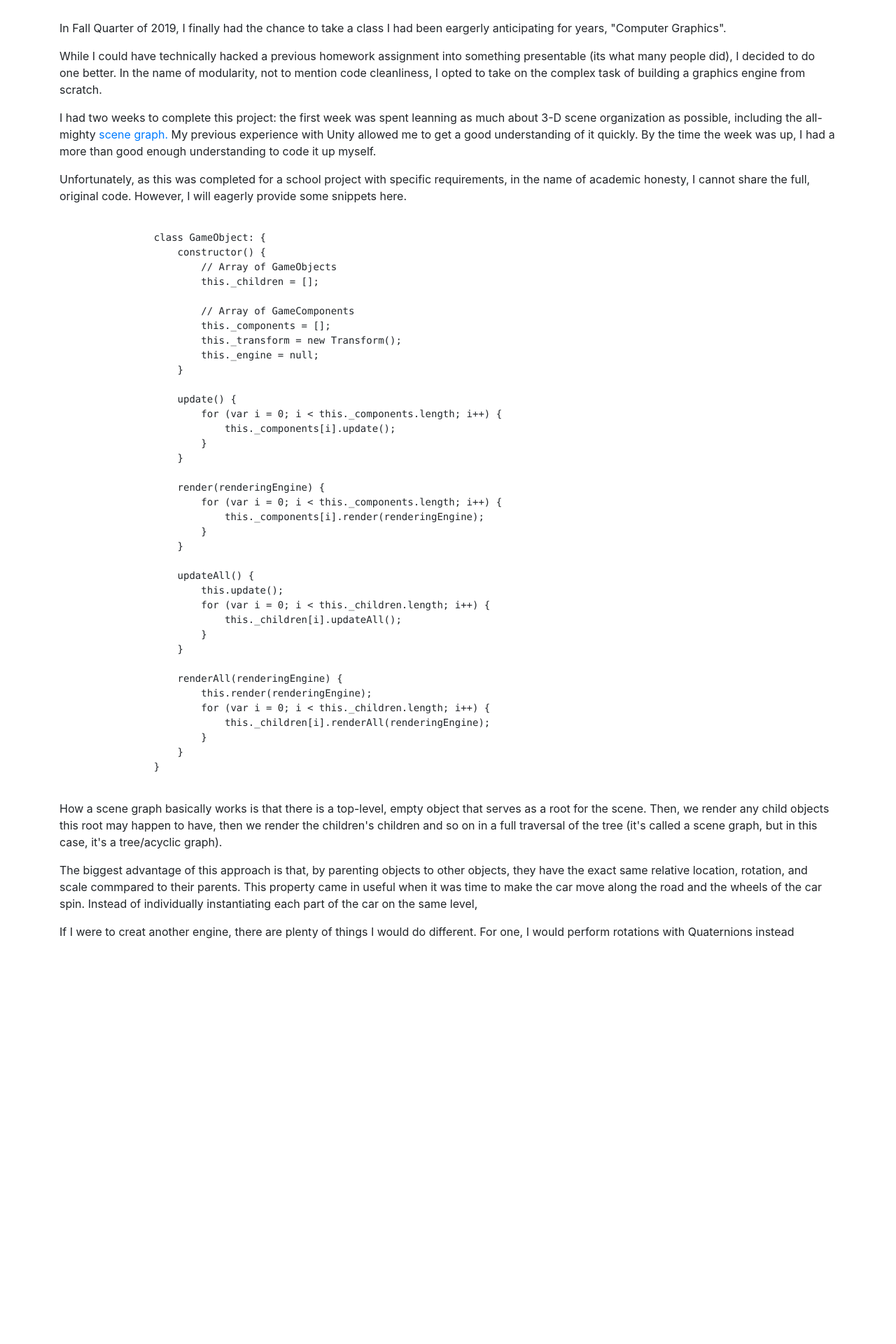
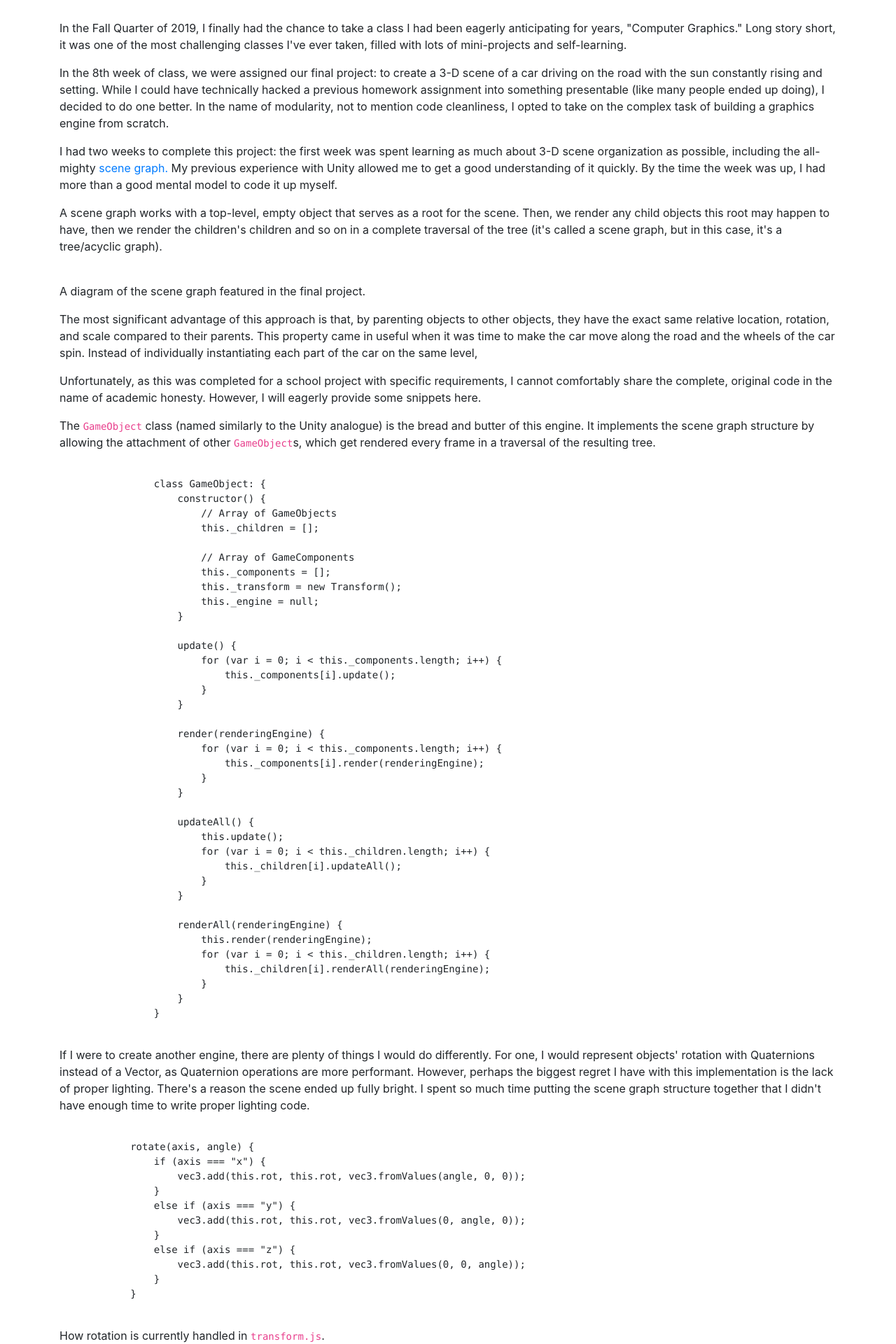
Before and after one commit to iancooperman/iancooperman.github.io, a React (Create React App) app: page /projects/javascript-graphics-engine in a window 1280 px wide. Shown: the part 988-2908 px from the top of the page at 70% size. Before the commit the page ends 2347 px from the top, so only its background shows below. Built offline with nearby package versions, Linux system fonts and the light colour scheme.

Commit message:
Refined text on JavaScript Graphics Engine Page

```diff
--- a/src/JavaScriptGraphicsEngineBody.js
+++ b/src/JavaScriptGraphicsEngineBody.js
@@ -1,4 +1,5 @@
 // Local imports
+import { Figure } from './utility'
 
 // Bootstrap imports
 import 'bootstrap/dist/css/bootstrap.min.css';
@@ -8,13 +9,25 @@ import Container from 'react-bootstrap/Container';
 function JavaScriptGraphicsEngineBody(props) {
     return (
         <Container>
-            <p>In Fall Quarter of 2019, I finally had the chance to take a class I had been eargerly anticipating for years, "Computer Graphics".</p>
+            <p>In the Fall Quarter of 2019, I finally had the chance to take a class I had been eagerly anticipating for years, "Computer Graphics." Long story short, it was one of the most challenging classes I've ever taken, filled with lots of mini-projects and self-learning.</p>
 
-            <p>While I could have technically hacked a previous homework assignment into something presentable (its what many people did), I decided to do one better. In the name of modularity, not to mention code cleanliness, I opted to take on the complex task of building a graphics engine from scratch.</p>
+            <p>In the 8th week of class, we were assigned our final project: to create a 3-D scene of a car driving on the road with the sun constantly rising and setting. While I could have technically hacked a previous homework assignment into something presentable (like many people ended up doing), I decided to do one better. In the name of modularity, not to mention code cleanliness, I opted to take on the complex task of building a graphics engine from scratch.</p>
 
-            <p>I had two weeks to complete this project: the first week was spent leanning as much about 3-D scene organization as possible, including the all-mighty <a href="https://en.wikipedia.org/wiki/Scene_graph">scene graph.</a> My previous experience with Unity allowed me to get a good understanding of it quickly. By the time the week was up, I had a more than good enough understanding to code it up myself.</p>
+            <p>I had two weeks to complete this project: the first week was spent learning as much about 3-D scene organization as possible, including the all-mighty <a href="https://en.wikipedia.org/wiki/Scene_graph">scene graph.</a> My previous experience with Unity allowed me to get a good understanding of it quickly. By the time the week was up, I had more than a good mental model to code it up myself.</p>
 
-            <p>Unfortunately, as this was completed for a school project with specific requirements, in the name of academic honesty, I cannot share the full, original code. However, I will eagerly provide some snippets here.</p>
+
+
+            <p>A scene graph works with a top-level, empty object that serves as a root for
+                the scene. Then, we render any child objects this root may happen to have, then we render the children's children and so on in a complete traversal of the tree (it's called a scene graph, but in this case, it's a tree/acyclic graph).</p>
+
+
+            <Figure caption="A diagram of the scene graph featured in the final project."></Figure>
+
+            <p>The most significant advantage of this approach is that, by parenting objects to other objects, they have the exact same relative location, rotation, and scale compared to their parents. This property came in useful when it was time to make the car move along the road and the wheels of the car spin. Instead of individually instantiating each part of the car on the same level, </p>
+
+            <p>Unfortunately, as this was completed for a school project with specific requirements, I cannot comfortably share the complete, original code in the name of academic honesty. However, I will eagerly provide some snippets here.</p>
+
+            <p>The <code>GameObject</code> class (named similarly to the Unity analogue) is the bread and butter of this engine. It implements the scene graph structure by allowing the attachment of other <code>GameObject</code>s, which get rendered every frame in a traversal of the resulting tree.</p>
 
             <pre>{`
                 class GameObject: {
@@ -57,14 +70,25 @@ function JavaScriptGraphicsEngineBody(props) {
             `}
             </pre>
 
-            <p>How a scene graph basically works is that there is a top-level, empty object that serves as a root for
-                the scene. Then, we render any child objects this root may happen to have, then we render the children's children and so on in a full traversal of the tree (it's called a scene graph, but in this case, it's a tree/acyclic graph).</p>
 
-            <p>The biggest advantage of this approach is that, by parenting objects to other objects, they have the exact same relative location, rotation, and scale commpared to their parents. This property came in useful when it was time to make the car move along the road and the wheels of the car spin. Instead of individually instantiating each part of the car on the same level, </p>
 
-            {/* <img alt="Diagram of a scene graph.">Image Courtesy of </img> */}
+            <p>If I were to create another engine, there are plenty of things I would do differently. For one, I would represent objects' rotation with Quaternions instead of a Vector, as Quaternion operations are more performant. However, perhaps the biggest regret I have with this implementation is the lack of proper lighting. There's a reason the scene ended up fully bright. I spent so much time putting the scene graph structure together that I didn't have enough time to write proper lighting code.</p>
 
-            <p>If I were to creat another engine, there are plenty of things I would do different. For one, I would perform rotations with Quaternions instead </p>
+            <pre>{`
+            rotate(axis, angle) {
+                if (axis === "x") {
+                    vec3.add(this.rot, this.rot, vec3.fromValues(angle, 0, 0));
+                }
+                else if (axis === "y") {
+                    vec3.add(this.rot, this.rot, vec3.fromValues(0, angle, 0));
+                }
+                else if (axis === "z") {
+                    vec3.add(this.rot, this.rot, vec3.fromValues(0, 0, angle));
+                }
+            }
+            `}
+            </pre>
+            <figcaption>How rotation is currently handled in <code>transform.js</code>.</figcaption>
 
 
 
--- a/src/utility.js
+++ b/src/utility.js
@@ -4,3 +4,20 @@ export function projectNameToURL(name) {
 
     return final;
 }
+
+export function Figure(props) {
+    return (
+        <figure>
+            <img src={props.src} alt=""></img>
+            <figcaption>{props.caption}</figcaption>
+        </figure>
+    );
+}
+
+// export function Code(props) {
+//     return (
+//         <pre>
+//             {props.code}
+//         </pre>
+//     );
+// }
```
